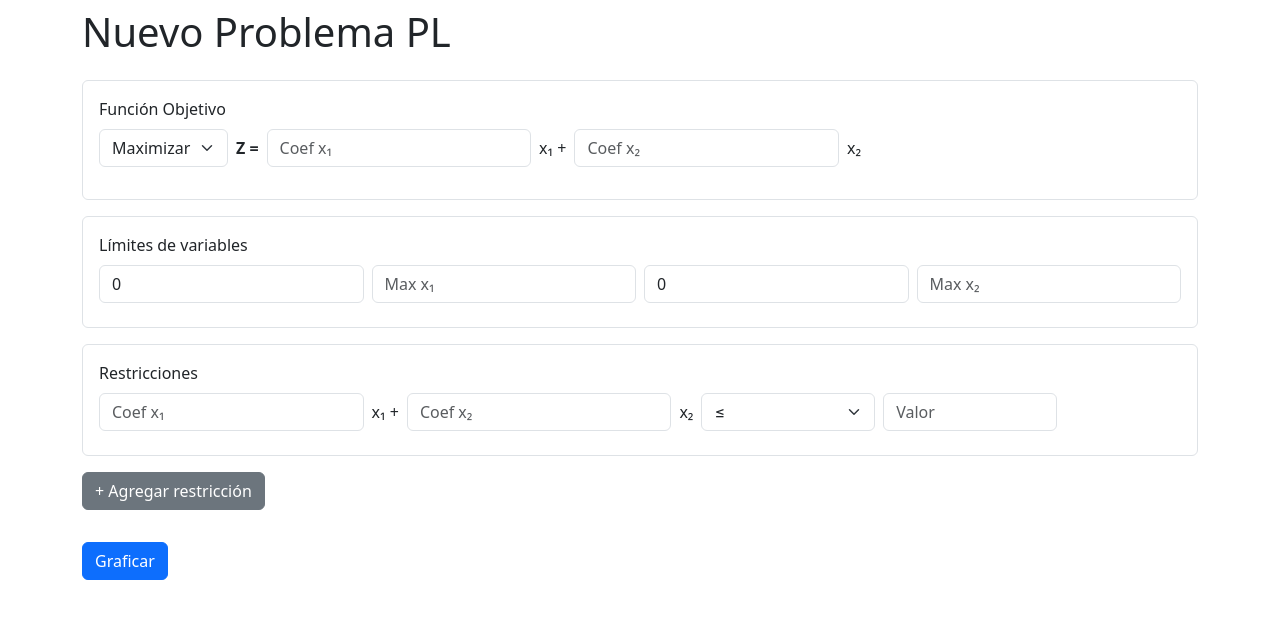
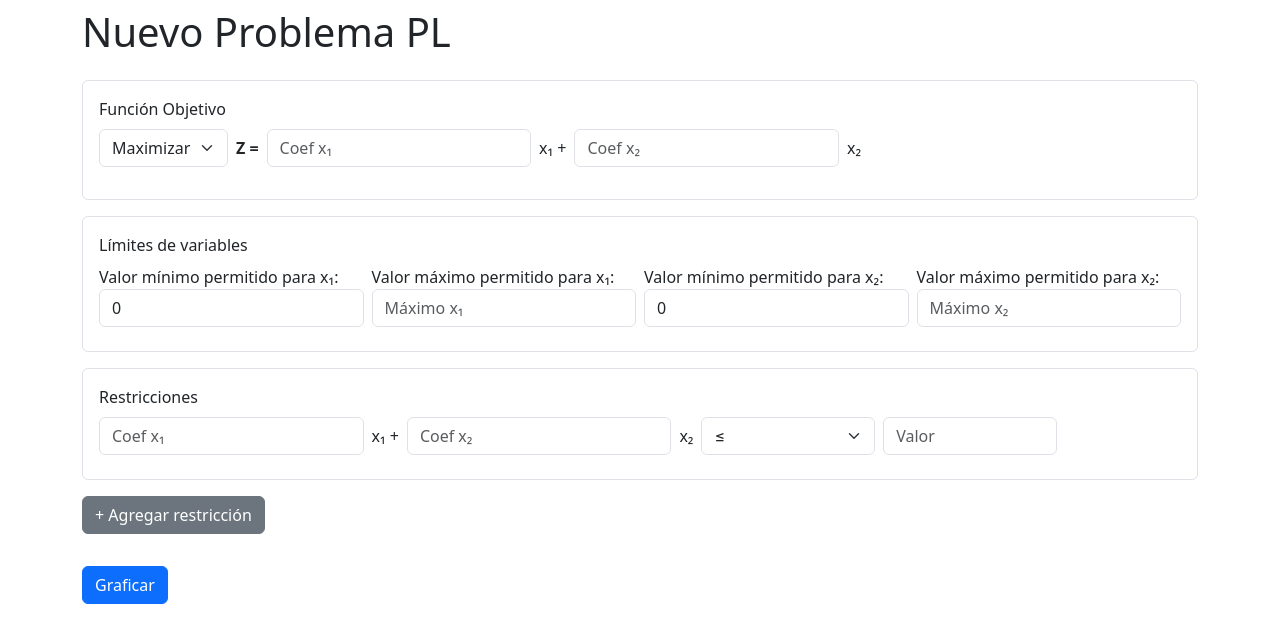
Before and after one commit to YANA021/MOP-METODO-GRAFICO, a Django app: page /metodo-grafico/ in a window 1280 px wide. Shown: the part 56-699 px from the top of the page. Run offline with Django 5.2, Linux system fonts and the light colour scheme; the visitor is signed in with stand-in values (Sample User, id 1).

Commit message:
Improve variable bounds labels

```diff
--- a/Grafica_app/forms.py
+++ b/Grafica_app/forms.py
@@ -25,33 +25,33 @@ class ProblemaPLForm(forms.Form):
         ),
     )
     x1_min = forms.FloatField(
-        label="Límite inferior x1",
+        label="Valor mínimo permitido para x₁",
         required=False,
         initial=0,
         widget=forms.NumberInput(
-            attrs={"class": "form-control", "placeholder": "Min x₁"}
+            attrs={"class": "form-control", "placeholder": "Mínimo x₁"}
         ),
     )
     x1_max = forms.FloatField(
-        label="Límite superior x1",
+        label="Valor máximo permitido para x₁",
         required=False,
         widget=forms.NumberInput(
-            attrs={"class": "form-control", "placeholder": "Max x₁"}
+            attrs={"class": "form-control", "placeholder": "Máximo x₁"}
         ),
     )
     x2_min = forms.FloatField(
-        label="Límite inferior x2",
+        label="Valor mínimo permitido para x₂",
         required=False,
         initial=0,
         widget=forms.NumberInput(
-            attrs={"class": "form-control", "placeholder": "Min x₂"}
+            attrs={"class": "form-control", "placeholder": "Mínimo x₂"}
         ),
     )
     x2_max = forms.FloatField(
-        label="Límite superior x2",
+        label="Valor máximo permitido para x₂",
         required=False,
         widget=forms.NumberInput(
-            attrs={"class": "form-control", "placeholder": "Max x₂"}
+            attrs={"class": "form-control", "placeholder": "Máximo x₂"}
         ),
     )
     restricciones = forms.CharField(widget=forms.HiddenInput())
--- a/templates/nuevo_problema.html
+++ b/templates/nuevo_problema.html
@@ -40,15 +40,19 @@
     <label class="form-label">Límites de variables</label>
     <div class="row g-2 mb-2">
       <div class="col-6 col-md-3">
+        {{ form.x1_min.label_tag }}
         {{ form.x1_min }}
       </div>
       <div class="col-6 col-md-3">
+        {{ form.x1_max.label_tag }}
         {{ form.x1_max }}
       </div>
       <div class="col-6 col-md-3">
+        {{ form.x2_min.label_tag }}
         {{ form.x2_min }}
       </div>
       <div class="col-6 col-md-3">
+        {{ form.x2_max.label_tag }}
         {{ form.x2_max }}
       </div>
     </div>
```
